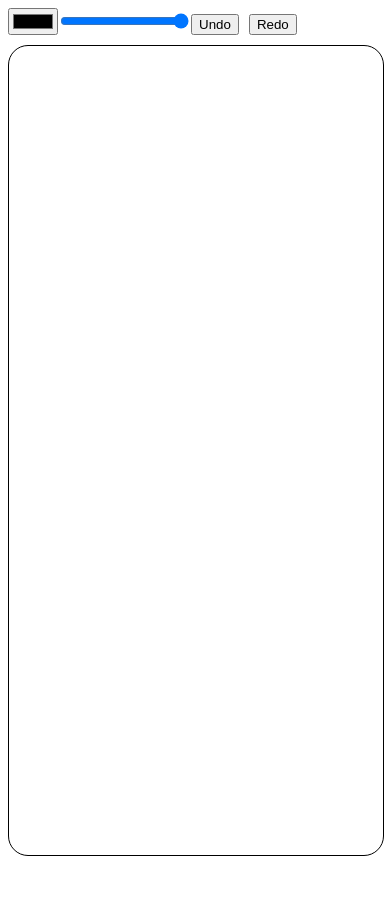
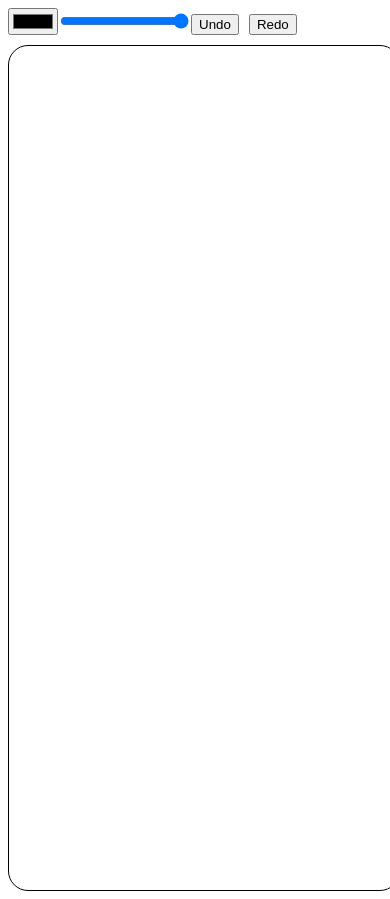
Before and after one commit to SY3141/paint, an Angular app: page / in a window 390 px wide. Before the commit the page ends 864 px from the top, so only its background shows below. Built offline with nearby package versions, Linux system fonts and the light colour scheme.

Commit message:
removing mobile scroll

```diff
--- a/src/app/canvas/canvas.component.css
+++ b/src/app/canvas/canvas.component.css
@@ -1,14 +1,15 @@
 html, body {
   margin: 0;
   height: 100%;
+  overflow-x: hidden;
+  overflow-y: hidden;
 }
 button{
   margin-bottom: 10px;
   margin-right: 10px;
 }
 .full-screen-canvas {
-  width: 100%;
-  height: 100%;
+  justify-content: center;
   border: 1px solid black;
   border-radius: 20px;
   display: block;
```
